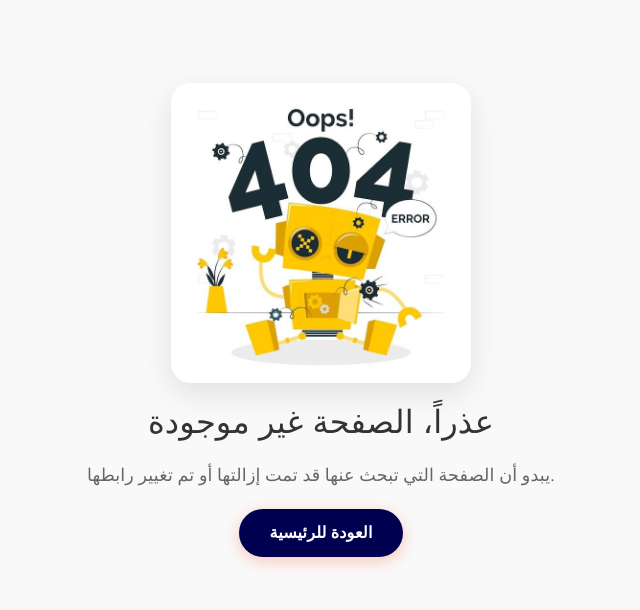
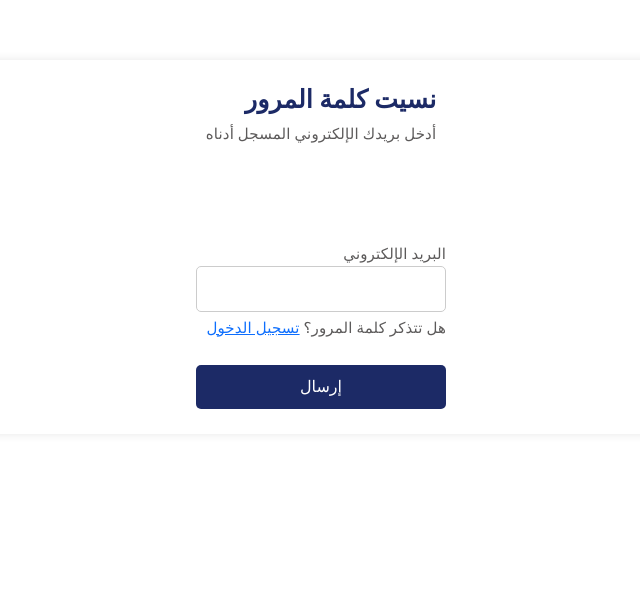
Before and after one commit to khalidDababat/E-Commerce-App-Project, a React (Create React App) app in the folder project-frontend/: page /forgot-password in a window 1280 px wide. Shown: the top 610 px of the page, without its empty margins (319-959 px from the left). Built offline with nearby package versions, Linux system fonts and the light colour scheme.

Commit message:
feat: add featuer forget password, reset passsword for user system

```diff
--- a/project-frontend/src/Routes/router.tsx
+++ b/project-frontend/src/Routes/router.tsx
@@ -14,6 +14,8 @@ import AddfeatFood from '../components/admin_new/addfeatfood/addfeatFood';
 import CartList from '../components/user/cartlistproduct/CartList';
 import FavoriteList from '../components/user/favoriteproducts/FavoriteList';
 import NotFoundPage from '../pages/notfoundpages/NotFoundPage';
+import ForgotPassword from '../pages/admin/forgotpassword/ForgotPassword';
+import ResetPassword from '../pages/admin/resetpassword/ResetPassword';
 
 export const router = createBrowserRouter([
     {
@@ -25,6 +27,8 @@ export const router = createBrowserRouter([
     { path: '/favorite', element: <FavoriteList /> },
     { path: '/cartlist', element: <CartList /> },
     { path: '/login', element: <Login /> },
+    { path: '/forgot-password', element: <ForgotPassword /> },
+    { path: '/reset-password', element: <ResetPassword /> },
     { path: "*", element: <NotFoundPage /> },
 
     {
--- a/project-frontend/src/pages/admin/Login/Login.tsx
+++ b/project-frontend/src/pages/admin/Login/Login.tsx
@@ -119,7 +119,7 @@ const Login = () => {
                         />
 
                         <div className="forget-password">
-                            <Link to="/forget-password">نسيت كلمة المرور؟</Link>
+                            <Link to="/forgot-password">نسيت كلمة المرور؟</Link>
                         </div>
 
 
--- /dev/null
+++ b/project-frontend/src/pages/admin/forgotpassword/ForgotPassword.scss
@@ -0,0 +1,77 @@
+ .forgot-password {
+
+
+
+     .forgot-password-conteaner {
+
+
+         border-radius: 10px;
+         box-shadow: 0 0 10px rgba(0, 0, 0, 0.1);
+         padding: 25px;
+
+         direction: rtl;
+         display: flex;
+         justify-content: center;
+         align-items: center;
+
+         flex-direction: column;
+
+         margin: 60px 150px;
+         max-height: 550px;
+
+         label,
+         p {
+             color: #5c5a5a;
+             font-size: 15px;
+         }
+
+         .forgot-password-header {
+
+
+             h4 {
+                 color: #1c2a66;
+                 font-size: 25px;
+                 font-weight: bold;
+             }
+         }
+
+         .forgot-password-content {
+
+             width: 250px;
+             margin-top: 80px;
+
+             .form-group {
+
+                 >input {
+                     padding: 10px;
+                     border: 1px solid #ccc;
+                     border-radius: 5px;
+                     width: 100%;
+                     margin-bottom: 5px;
+                 }
+
+
+
+
+             }
+
+             button {
+                 margin-top: 10px;
+                 padding: 10px;
+                 border: none;
+                 border-radius: 5px;
+                 background-color: #1c2a66;
+                 color: white;
+                 cursor: pointer;
+                 width: 100%;
+
+                 &:hover {
+                     background-color: #606786;
+                 }
+             }
+         }
+
+     }
+
+
+ }
--- /dev/null
+++ b/project-frontend/src/pages/admin/forgotpassword/ForgotPassword.tsx
@@ -0,0 +1,77 @@
+
+import React, { useState } from "react";
+import "./ForgotPassword.scss";
+import { Link } from "react-router";
+import { toast } from "react-toastify";
+
+const ForgotPassword = () => {
+
+    const [email, setEmail] = useState("");
+
+    const handleForgotPassword = async (e: React.FormEvent) => {
+        e.preventDefault();
+
+        if (!email) {
+            toast.error("يرجى إدخال البريد الإلكتروني");
+            return;
+        }
+
+        try {
+            const response = await fetch(`${process.env.REACT_APP_BACKEND_URL}/users/forgot-password`, {
+                method: "POST",
+                headers: {
+                    "Content-Type": "application/json",
+                },
+                body: JSON.stringify({ email }),
+            });
+
+            const data = await response.json();
+
+
+
+            if (response.ok) {
+                toast.success(`${data.message}`);
+            }
+
+        } catch (error) {
+            console.error("Forgot password error:", error);
+            toast.error("حدث خطأ في الاتصال بالخادم");
+        }
+    };
+    return (
+        <div className="forgot-password">
+
+            <div className="forgot-password-conteaner">
+
+                <div className="forgot-password-header">
+                    <h4>نسيت كلمة المرور</h4>
+                    <p>أدخل بريدك الإلكتروني المسجل أدناه</p>
+
+                </div>
+                <div className="forgot-password-body">
+                    <div className="forgot-password-content">
+                        <form onSubmit={handleForgotPassword}>
+                            <div className="form-group">
+                                <label htmlFor="email">البريد الإلكتروني</label><br />
+                                <input type="email"
+                                    id="email"
+                                    name="email"
+                                    value={email}
+                                    onChange={(e) => setEmail(e.target.value)}
+                                />
+                                <p>هل تتذكر كلمة المرور؟ <Link to="/login">تسجيل الدخول</Link></p>
+                            </div>
+                            <button type="submit">إرسال</button>
+
+
+                        </form>
+                    </div>
+                </div>
+
+            </div>
+
+        </div>
+    );
+};
+
+export default ForgotPassword;
--- /dev/null
+++ b/project-frontend/src/pages/admin/resetpassword/ResetPassword.scss
@@ -0,0 +1,62 @@
+.reset-password {
+    .reset-password-conteaner {
+        border-radius: 10px;
+        box-shadow: 0 0 10px rgba(0, 0, 0, 0.1);
+        padding: 25px;
+        direction: rtl;
+        display: flex;
+        justify-content: center;
+        align-items: center;
+        flex-direction: column;
+        margin: 60px 150px;
+        max-height: 650px;
+
+        label,
+        p {
+            color: #5c5a5a;
+            font-size: 15px;
+        }
+
+        .reset-password-header {
+            h1 {
+                color: #1c2a66;
+                font-size: 25px;
+                font-weight: bold;
+                text-align: center;
+            }
+        }
+
+        .reset-password-content {
+            width: 280px;
+            margin-top: 50px;
+
+            .form-group {
+                margin-bottom: 20px;
+
+                input {
+                    padding: 10px;
+                    border: 1px solid #ccc;
+                    border-radius: 5px;
+                    width: 100%;
+                    margin-top: 5px;
+                }
+            }
+
+            button {
+                margin-top: 10px;
+                padding: 10px;
+                border: none;
+                border-radius: 5px;
+                background-color: #1c2a66;
+                color: white;
+                cursor: pointer;
+                width: 100%;
+                font-size: 16px;
+
+                &:hover {
+                    background-color: #606786;
+                }
+            }
+        }
+    }
+}
--- /dev/null
+++ b/project-frontend/src/pages/admin/resetpassword/ResetPassword.tsx
@@ -0,0 +1,97 @@
+
+
+import React from "react";
+import "./ResetPassword.scss";
+import { toast } from "react-toastify";
+import { useSearchParams } from "react-router";
+import { useNavigate } from "react-router-dom";
+
+const ResetPassword = () => {
+
+    const [searchParams] = useSearchParams();
+    const token = searchParams.get("token");
+    const navigate = useNavigate();
+
+    const [password, setPassword] = React.useState('');
+    const [confirmPassword, setConfirmPassword] = React.useState('');
+
+    const handleSubmit = async (e: React.FormEvent) => {
+        e.preventDefault();
+        if (password !== confirmPassword) {
+            toast.error('كلمة المرور غير متطابقة');
+            return;
+        }
+
+
+        if (!token) {
+            toast.error('رابط غير صالح أو منتهي الصلاحية');
+            return;
+        }
+
+
+        const res = await fetch(`${process.env.REACT_APP_BACKEND_URL}/users/reset-password/${token}`, {
+            method: 'PUT',
+            headers: {
+                'Content-Type': 'application/json',
+            },
+            body: JSON.stringify({ password }),
+        });
+
+        const data = await res.json();
+
+
+
+        if (res.ok) {
+            toast.success(`${data.message}`);
+            navigate('/login');
+        }
+    };
+
+
+
+    return (
+        <div className="reset-password">
+
+            <div className="reset-password-conteaner">
+
+                <div className="reset-password-header">
+                    <h1>إعادة كلمة المرور</h1>
+
+                </div>
+                <div className="reset-password-body">
+
+                    <div className="reset-password-content">
+                        <form onSubmit={handleSubmit}>
+                            <div className="form-group">
+                                <label htmlFor="password">كلمة المرور الجديدة</label><br />
+                                <input type="password"
+                                    id="password"
+                                    name="password"
+                                    required
+                                    value={password}
+                                    onChange={(e) => setPassword(e.target.value)}
+                                />
+                            </div>
+                            <div className="form-group">
+                                <label htmlFor="confirm-password">تأكيد كلمة المرور الجديدة</label><br />
+                                <input type="password"
+                                    id="confirm-password"
+                                    name="confirm-password"
+                                    required
+                                    value={confirmPassword}
+                                    onChange={(e) => setConfirmPassword(e.target.value)}
+                                />
+                            </div>
+                            <button type="submit">تغيير كلمة المرور</button>
+                        </form>
+
+                    </div>
+                </div>
+
+            </div>
+
+        </div>
+    );
+};
+
+export default ResetPassword;
```
